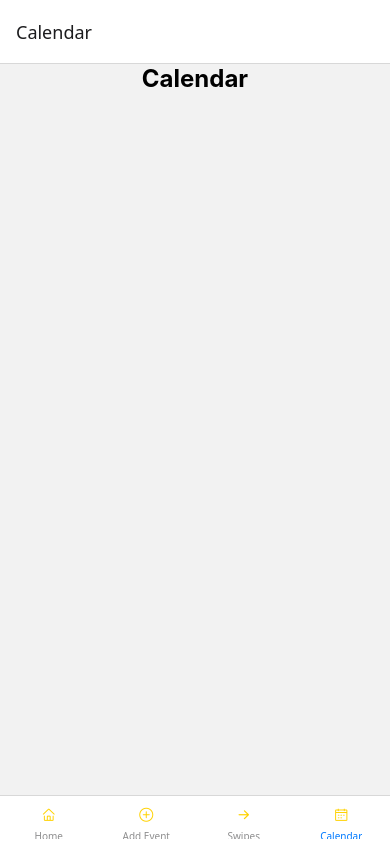
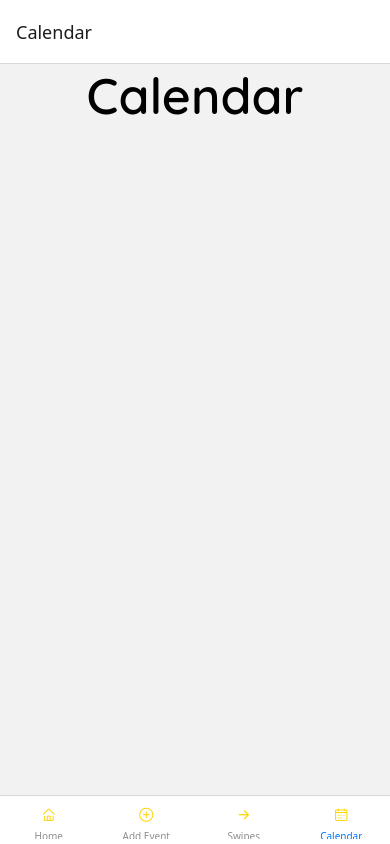
Before and after one commit to zarajalal/Career_Launch_Group_5, a React Native app in the folder eventTerp/: screen /Calendar in a window 390 px wide. Built offline with nearby package versions, Linux system fonts and the light colour scheme.

Commit message:
Edited Calender.js to have working title font

```diff
--- a/eventTerp/screens/Calendar.js
+++ b/eventTerp/screens/Calendar.js
@@ -2,7 +2,7 @@
 
 import { View, Text, StyleSheet } from 'react-native'
 import React from 'react'
-export default function AddEvent() {
+export default function Calender() {
   return (
     <View style={styles.container}>
       <Text style={styles.text}>Calendar</Text>
@@ -16,8 +16,8 @@ const styles = StyleSheet.create({
     alignItems: 'center',
   },
   text:{
-    fontSize:24,
-    fontWeight:'bold',
+    fontSize: 50,
+    fontFamily: 'Quicksand-SemiBold',
   }
 
 })
```
